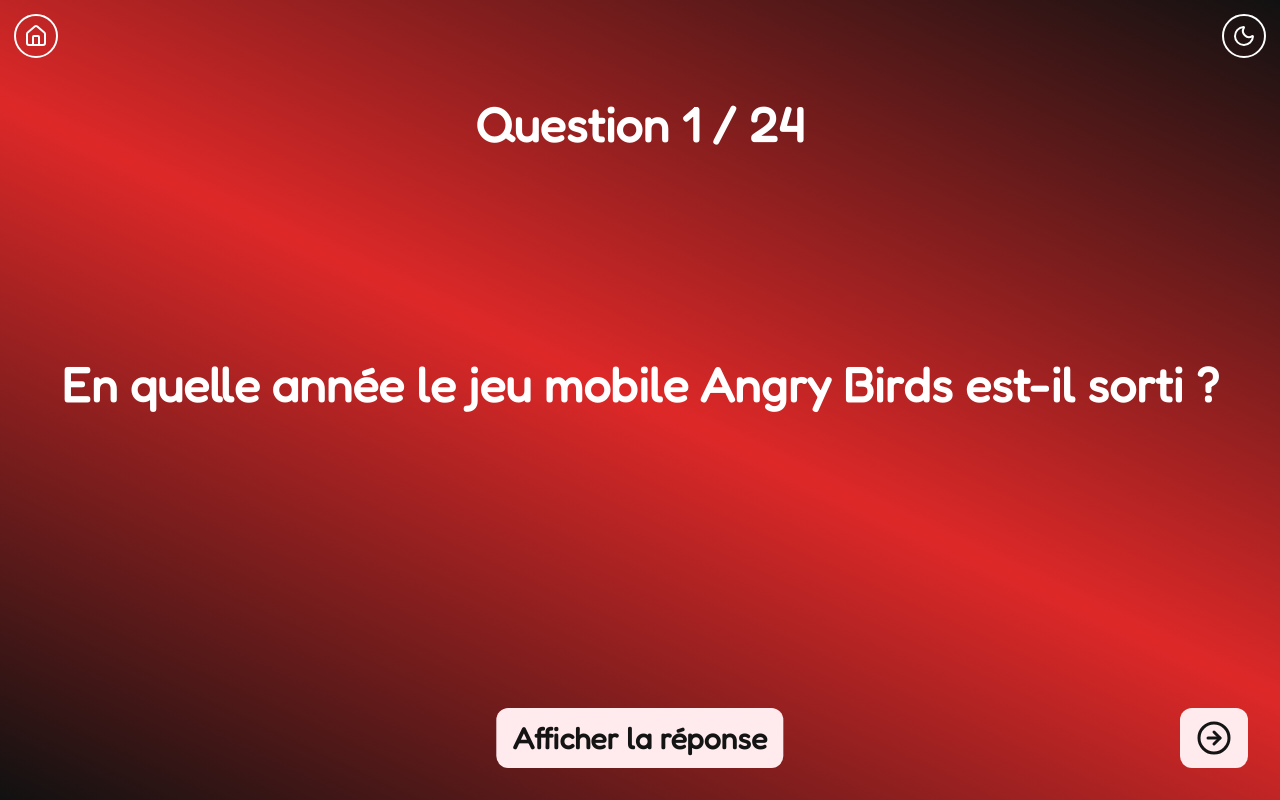
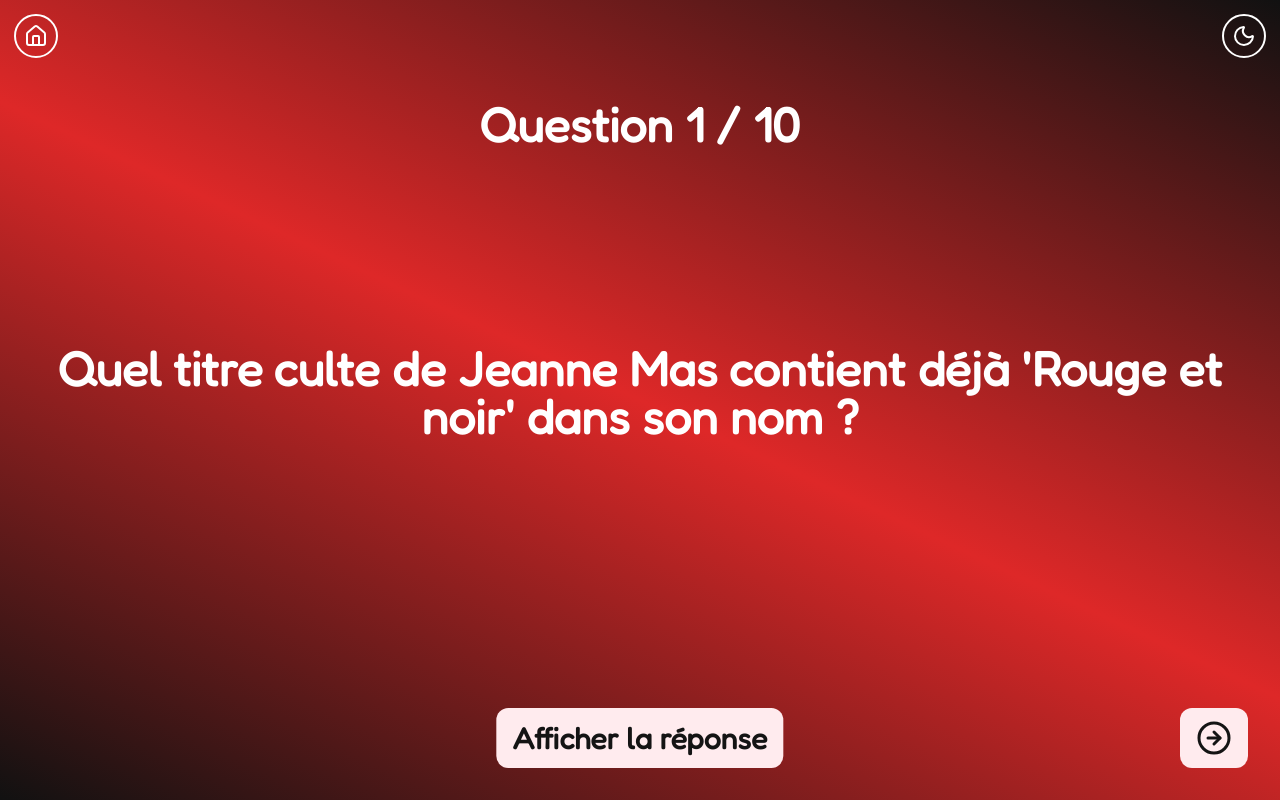
Before and after one commit to Mickael-Mesloub/quiz-en-rouge-et-noir, a React (Vite) app: page /quizz in a window 1280 px wide. Built offline with nearby package versions, Linux system fonts and the light colour scheme.

Commit message:
[WIP] : add questions + refactor TheBasics creating TheBasicsText component to avoid code repetition + add basic end quizz function

```diff
--- a/src/data/questions.json
+++ b/src/data/questions.json
@@ -166,5 +166,131 @@
     "question": "Parmi les pays partageant une frontière terrestre avec la France métropolitaine, combien ont du rouge sur leur drapeau ?",
     "answer": "8 (tous: Allemagne, Andorre, Belgique, Espagne, Italie, Luxembourg, Monaco, Suisse)",
     "hint": "Allemagne, Andorre, Belgique, Espagne, Italie, Luxembourg, Monaco, Suisse"
+  },
+  {
+    "id": 25,
+    "category": "Nourriture & Boissons",
+    "question": "Je suis une épice rouge très utilisée en Espagne, surtout pour la paella. Qui suis-je ?",
+    "answer": "Le paprika",
+    "hint": "Rouge, doux ou fumé"
+  },
+  {
+    "id": 26,
+    "category": "Nourriture & Boissons",
+    "question": "Quel dessert français est fait de génoise, de chantilly et de cerises noires imbibées de kirsch ?",
+    "answer": "La forêt noire",
+    "hint": "Un gâteau d’Alsace"
+  },
+  {
+    "id": 27,
+    "category": "Nourriture & Boissons",
+    "question": "Quel vin rouge italien, produit en Toscane, est souvent servi avec une bouteille entourée de paille ?",
+    "answer": "Le Chianti",
+    "hint": "Silence of the Lambs"
+  },
+  {
+    "id": 28,
+    "category": "Nourriture & Boissons",
+    "question": "Quelle sauce rouge piquante thaïlandaise est aussi surnommée 'ketchup asiatique' ?",
+    "answer": "La sauce sriracha",
+    "hint": "Originaire de Si Racha"
+  },
+  {
+    "id": 29,
+    "category": "Nourriture & Boissons",
+    "question": "Quel fromage rouge à croûte en cire est vendu en petites boules qu’on pèle avant de croquer ?",
+    "answer": "Le Babybel",
+    "hint": "Snack d’enfance"
+  },
+  {
+    "id": 30,
+    "category": "Nourriture & Boissons",
+    "question": "Quelle boisson gazeuse rouge au goût cerise-vanille est culte aux États-Unis mais beaucoup moins connue en France ?",
+    "answer": "Le Dr Pepper",
+    "hint": "Pas un docteur de Grey’s Anatomy"
+  },
+  {
+    "id": 31,
+    "category": "Nourriture & Boissons",
+    "question": "Quel fruit rouge est souvent utilisé en jus dans les cocktails à base de rhum ou vodka ?",
+    "answer": "La canneberge",
+    "hint": "Cranberry en anglais"
+  },
+  {
+    "id": 32,
+    "category": "Nourriture & Boissons",
+    "question": "Quel plat coréen rouge et très épicé est fait de chou fermenté ?",
+    "answer": "Le kimchi",
+    "hint": "Accompagnement national en Corée"
+  },
+  {
+    "id": 33,
+    "category": "Nourriture & Boissons",
+    "question": "Quel dessert italien noir et blanc alterne couches de mascarpone et biscuits trempés au café ?",
+    "answer": "Le tiramisu",
+    "hint": "Traduit par 'tire-moi vers le haut'"
+  },
+  {
+    "id": 34,
+    "category": "Géographie et drapeaux",
+    "question": "Dans quel pays se trouve la fameuse 'Place Rouge' ?",
+    "answer": "Russie (Moscou)",
+    "hint": "Devant le Kremlin"
+  },
+  {
+    "id": 35,
+    "category": "Géographie et drapeaux",
+    "question": "Quel volcan italien, situé près de Naples, est connu pour sa lave rouge et avoir détruit Pompéi ?",
+    "answer": "Le Vésuve",
+    "hint": "Toujours actif"
+  },
+  {
+    "id": 36,
+    "category": "Géographie et drapeaux",
+    "question": "Quel pays est surnommé 'le pays du dragon rouge' ?",
+    "answer": "Le Pays de Galles",
+    "hint": "Son drapeau en est la preuve"
+  },
+  {
+    "id": 37,
+    "category": "Géographie et drapeaux",
+    "question": "Quelle ville japonaise est célèbre pour ses milliers de torii rouges au sanctuaire Fushimi Inari ?",
+    "answer": "Kyoto",
+    "hint": "Ancienne capitale"
+  },
+  {
+    "id": 38,
+    "category": "Géographie et drapeaux",
+    "question": "Quelle mer sépare l'Arique du Nord et le Moyen-Orient ?",
+    "answer": "La mer Rouge",
+    "hint": "C'est pas la mer noire"
+  },
+  {
+    "id": 39,
+    "category": "Géographie et drapeaux",
+    "question": "Quel quartier de Paris est célèbre pour son cabaret au moulin rouge ?",
+    "answer": "Pigalle / Montmartre (Moulin Rouge)",
+    "hint": "Le cabaret culte"
+  },
+  {
+    "id": 40,
+    "category": "Géographie et drapeaux",
+    "question": "Quel(s) autre(s) nom(s) porte le musée du palais impérial de Pékin ?",
+    "answer": "La Cité Pourpre interdite / Cité interdite",
+    "hint": "Ancien palais impérial"
+  },
+  {
+    "id": 41,
+    "category": "Géographie et drapeaux",
+    "question": "Dans quel pays se trouve le 'Temple noir' de Lhasa, lieu sacré du bouddhisme ?",
+    "answer": "Tibet (Chine)",
+    "hint": "Haut plateau asiatique"
+  },
+  {
+    "id": 42,
+    "category": "Culture générale & Pop culture",
+    "question": "Quel célèbre anti-héroïne DC Comics arborant un costume rouge et noir retrouve-t-on notamment dans Suicide Squad ?",
+    "answer": "Harley Quinn",
+    "hint": "Complice du Joker"
   }
 ]
--- a/src/shared/components/Modal/ShowAnswerModal.tsx
+++ b/src/shared/components/Modal/ShowAnswerModal.tsx
@@ -4,7 +4,9 @@
   isOpen: boolean;
   onClose: () => void;
   onConfirm: () => void;
+  endQuizz: () => void;
   answer: string;
+  isLastQuestion: boolean;
 }
 
 export default function ShowAnswerModal({
@@ -12,16 +14,24 @@
   onClose,
   onConfirm,
   answer,
+  isLastQuestion,
+  endQuizz,
 }: ShowAnswerModalProps) {
+  const confirmBtnTitle: string = isLastQuestion
+    ? "Terminer le quiz"
+    : "Question suivante";
+
+  const onConfirmAction = isLastQuestion ? endQuizz : onConfirm;
+
   return (
     <ConfirmationModal
       isOpen={isOpen}
       onClose={onClose}
-      onConfirm={onConfirm}
+      onConfirm={onConfirmAction}
       title="Réponse"
       content={answer}
       cancelBtnTitle="Fermer"
-      confirmBtnTitle="Question suivante"
+      confirmBtnTitle={confirmBtnTitle}
     />
   );
 }
--- a/src/shared/components/Quizz/QuestionCard.tsx
+++ b/src/shared/components/Quizz/QuestionCard.tsx
@@ -20,6 +20,7 @@
     isLastQuestion,
     handleClickPrevQuestion,
     handleClickNextQuestion,
+    endQuizz,
   } = useQuizz({ questions });
 
   const {
@@ -54,6 +55,8 @@
         onClose={closeConfirmationModal}
         onConfirm={handleConfirmBtnAction}
         answer={questions[currentQuestionIndex].answer}
+        isLastQuestion={isLastQuestion}
+        endQuizz={endQuizz}
       />
     </div>
   );
--- a/src/shared/components/Quizz/Quizz.tsx
+++ b/src/shared/components/Quizz/Quizz.tsx
@@ -1,10 +1,10 @@
-import QuestionCard from "@/shared/components/Quizz/QuestionCard";
 import questionsData from "@/data/questions.json";
 import { Question } from "@/shared/types";
 import { shuffle } from "@/shared/utils/array.utils";
+import QuestionCard from "@/shared/components/Quizz/QuestionCard";
 
 const questions: Question[] = questionsData;
-const shuffledQuestions = shuffle(questions);
+const shuffledQuestions = shuffle(questions).slice(0, 10);
 
 export default function Quizz() {
   return <QuestionCard questions={shuffledQuestions} />;
--- a/src/shared/components/TheBasics.tsx
+++ b/src/shared/components/TheBasics.tsx
@@ -16,26 +16,26 @@
   return (
     <Section>
       <Heading2>Comment on joue ?</Heading2>
-      <Text>
+      <TheBasicsText>
         {
           "Vous allez devoir répondre à une série de questions sur des thèmes variés (Pop culture/culture générale, musique, cinéma...)"
         }
-      </Text>
-      <Text>
+      </TheBasicsText>
+      <TheBasicsText>
         {
           "Pour chaque question, vous disposerez de 15s pour écrire votre réponse. Soyez rapides 😉 !"
         }
-      </Text>
-      <Text>
+      </TheBasicsText>
+      <TheBasicsText>
         {
           "Après chaque question, on regarde si vous avez la bonne réponse et on attribue les points. Chaque bonne réponse rapporte +1 point."
         }
-      </Text>
-      <Text>
+      </TheBasicsText>
+      <TheBasicsText>
         {
           "À la fin du quiz, le joueur ayant le plus de points remporte la partie 🏆 Alors, prêts à relever le défi et ATOMISER vos adversaires ? 💥"
         }
-      </Text>
+      </TheBasicsText>
       <StartQuizzBtn onClick={handleClick}>
         {"Zé parti let's gooo"}
       </StartQuizzBtn>
@@ -49,7 +49,7 @@
   ...restProps
 }: React.ComponentProps<typeof Button>) {
   const baseStyle =
-    "group/start-quizz p-4 transition-all duration-500 ease w-full rounded-full hover:bg-accent-50 hover:text-accent-600 border-2 justify-center";
+    "text-2xl group/start-quizz p-4 transition-all duration-500 ease w-full rounded-full hover:bg-accent-50 hover:text-accent-600 border-2 justify-center";
   return (
     <Button className={twMerge(baseStyle, className)} {...restProps}>
       {children}
@@ -63,3 +63,17 @@
     </Button>
   );
 }
+
+function TheBasicsText({
+  children,
+  className = "",
+  ...restProps
+}: React.ComponentProps<typeof Text>) {
+  const baseStyle = "text-2xl";
+
+  return (
+    <Text className={twMerge(baseStyle, className)} {...restProps}>
+      {children}
+    </Text>
+  );
+}
--- a/src/shared/components/ui/Heading/Heading2.tsx
+++ b/src/shared/components/ui/Heading/Heading2.tsx
@@ -5,7 +5,7 @@
   className = "",
   ...restProps
 }: React.HTMLProps<HTMLHeadingElement>) {
-  const baseStyle = "text-xl font-bold";
+  const baseStyle = "text-3xl font-bold";
   return (
     <h2 className={twMerge(baseStyle, className)} {...restProps}>
       {children}
--- a/src/shared/hooks/useQuizz.ts
+++ b/src/shared/hooks/useQuizz.ts
@@ -1,15 +1,13 @@
 import { Question } from "@/shared/types";
 import { useState } from "react";
+import { useNavigate } from "react-router-dom";
 
 type UseQuizzParams = {
   questions: Question[];
 };
 
 export default function useQuizz({ questions }: UseQuizzParams) {
-  // TODO:
-  // - const isQuizzEnded: boolean = showAnswer && isLastQuestion
-  // - show end quizz button -> if showAnswer && currentIndex === questions.length - 1
-
+  const navigate = useNavigate();
   const [currentQuestionIndex, setCurrentQuestionIndex] = useState<number>(0);
   const isFirstQuestion: boolean = currentQuestionIndex === 0;
   const isLastQuestion: boolean = currentQuestionIndex === questions.length - 1;
@@ -26,11 +24,16 @@
     setCurrentQuestionIndex((prev) => prev - 1);
   };
 
+  const endQuizz = () => {
+    navigate("/");
+  };
+
   return {
     currentQuestionIndex,
     isFirstQuestion,
     isLastQuestion,
     handleClickNextQuestion,
     handleClickPrevQuestion,
+    endQuizz,
   };
 }
```
